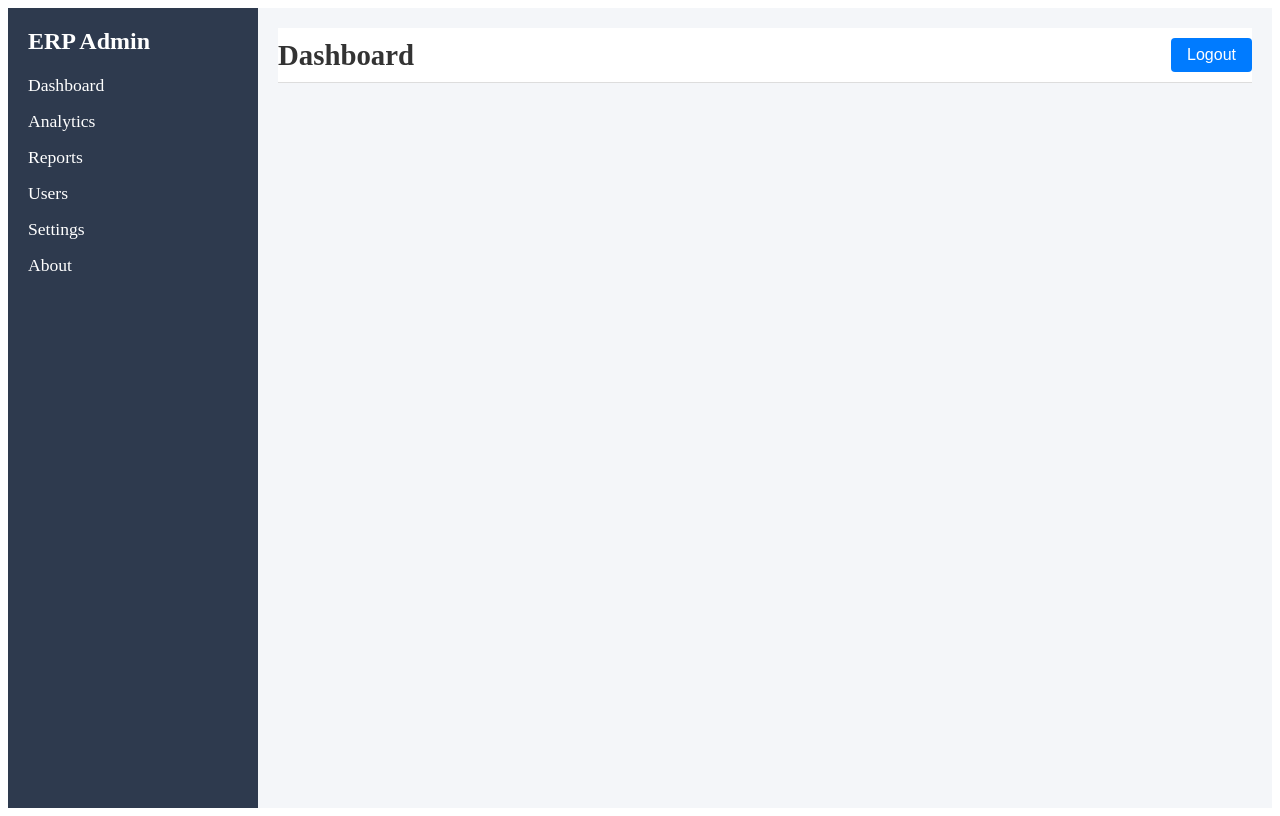
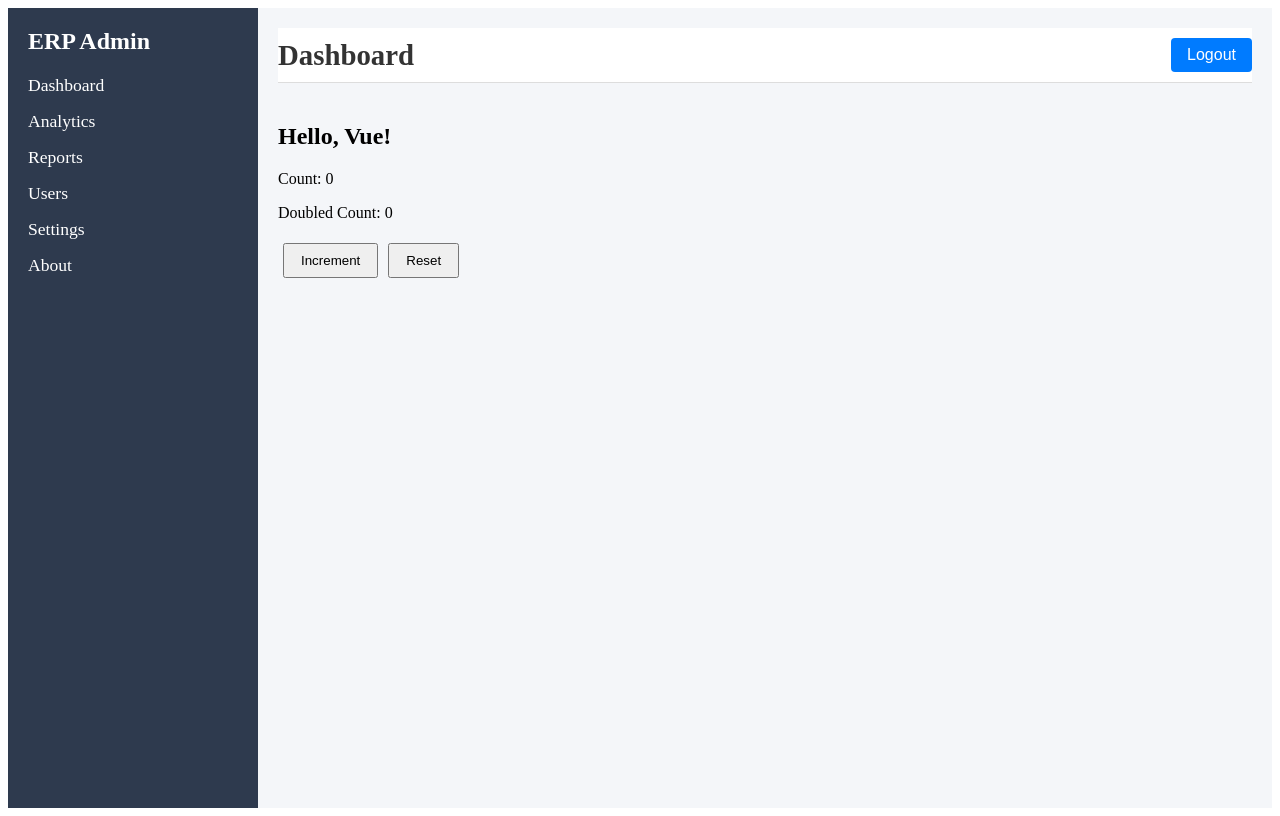
Before and after one commit to amirhamjacse/django-with-vuejs-my-todo, a Vue app in the folder frontend/: page /newcomponant in a window 1280 px wide. Built offline with nearby package versions, Linux system fonts and the light colour scheme.

Commit message:
make some practce componant

```diff
--- a/frontend/src/router/index.js
+++ b/frontend/src/router/index.js
@@ -24,7 +24,17 @@ const router = createRouter({
       // this generates a separate chunk (About.[hash].js) for this route
       // which is lazy-loaded when the route is visited.
       component: () => import('../components/TaskList.vue')
-    }
+    },
+    {
+      path: '/newcomponant',
+      name: 'newcomp',
+      component: () => import('../views/NewCompotant.vue')
+    },
+  {
+    path: '/newcomp',
+    name: 'newc',
+    component: () => import('../views/OneComp.vue')
+  },
   ]
 })
 
--- /dev/null
+++ b/frontend/src/views/NewCompotant.vue
@@ -0,0 +1,79 @@
+<template>
+  <div>
+    <h1>{{ message }}</h1>
+    <p>Count: {{ count }}</p>
+    <p>Doubled Count: {{ doubledCount }}</p>
+    <button @click="increment">Increment</button>
+    <button @click="resetCount">Reset</button>
+  </div>
+</template>
+
+
+<script>
+export default {
+  // 1. Component Name (optional but useful for debugging and reuse)
+  name: 'MyComponent',
+
+  // 2. Props: Accepts data passed from a parent component
+  props: {
+    initialCount: {
+      type: Number,
+      default: 0
+    }
+  },
+
+  // 3. Data: Defines reactive data properties specific to this component
+  data() {
+    return {
+      count: this.initialCount, // initializing with a prop value
+      message: 'Hello, Vue!'
+    };
+  },
+
+  // 4. Computed: Defines derived, cached properties based on reactive data
+  computed: {
+    doubledCount() {
+      return this.count * 2;
+    }
+  },
+
+  // 5. Methods: Functions to handle actions and events
+  methods: {
+    increment() {
+      this.count += 1;
+    },
+    resetCount() {
+      this.count = this.initialCount;
+    }
+  },
+
+  // 6. Watchers: Responds to changes in specific data properties
+  watch: {
+    count(newValue, oldValue) {
+      console.log(`Count changed from ${oldValue} to ${newValue}`);
+    }
+  },
+
+  // 7. Lifecycle Hooks: Called at specific points in the component lifecycle
+  mounted() {
+    console.log('Component is mounted!');
+    this.greet(); // Example of calling a method on mount
+  },
+
+  // 8. Additional Methods for Lifecycle or Initial Actions
+  methods: {
+    greet() {
+      console.log(this.message);
+    }
+  }
+};
+</script>
+
+
+<style scoped>
+/* Scoped CSS for the component */
+button {
+  margin: 5px;
+  padding: 8px 16px;
+}
+</style>
--- /dev/null
+++ b/frontend/src/views/OneComp.vue
@@ -0,0 +1,35 @@
+<template>
+    <div>
+        <h1>Testing a componant for me</h1>
+        <h2>
+            {{ messages }}
+        </h2>
+
+        <p>Result {{ newfunc() }}</p>
+    </div>
+</template>
+
+<script>
+export default{
+    data(){
+        return {
+            messages: "Testing Messages"
+        }
+    },
+    methods: {
+        newfunc(){
+            let first_number = 1;
+            let second_number = 2;
+            let sums = first_number + second_number;
+            return sums;
+        }
+    },
+}
+</script>
+
+<style scoped>
+h1{
+    background-color: rgb(245, 245, 50);
+    color:rgb(0, 40, 76);
+}
+</style>
```
